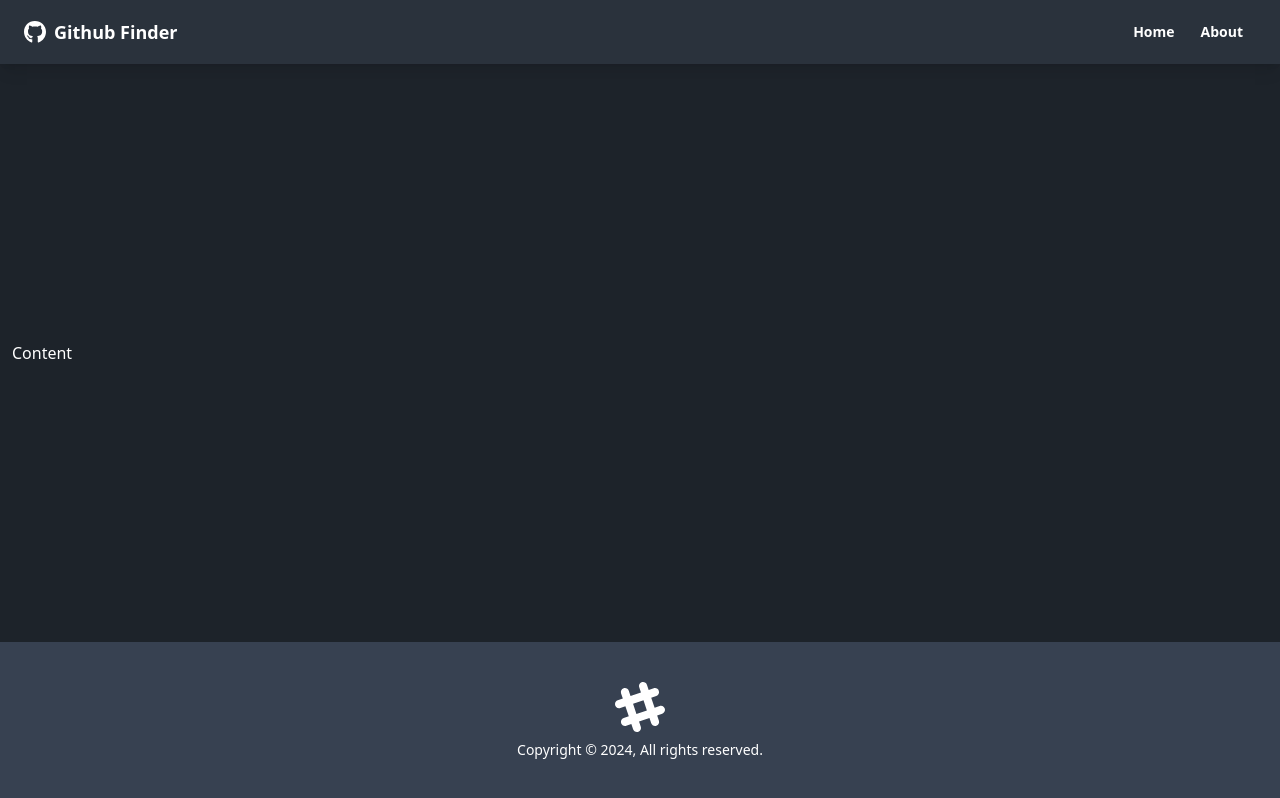
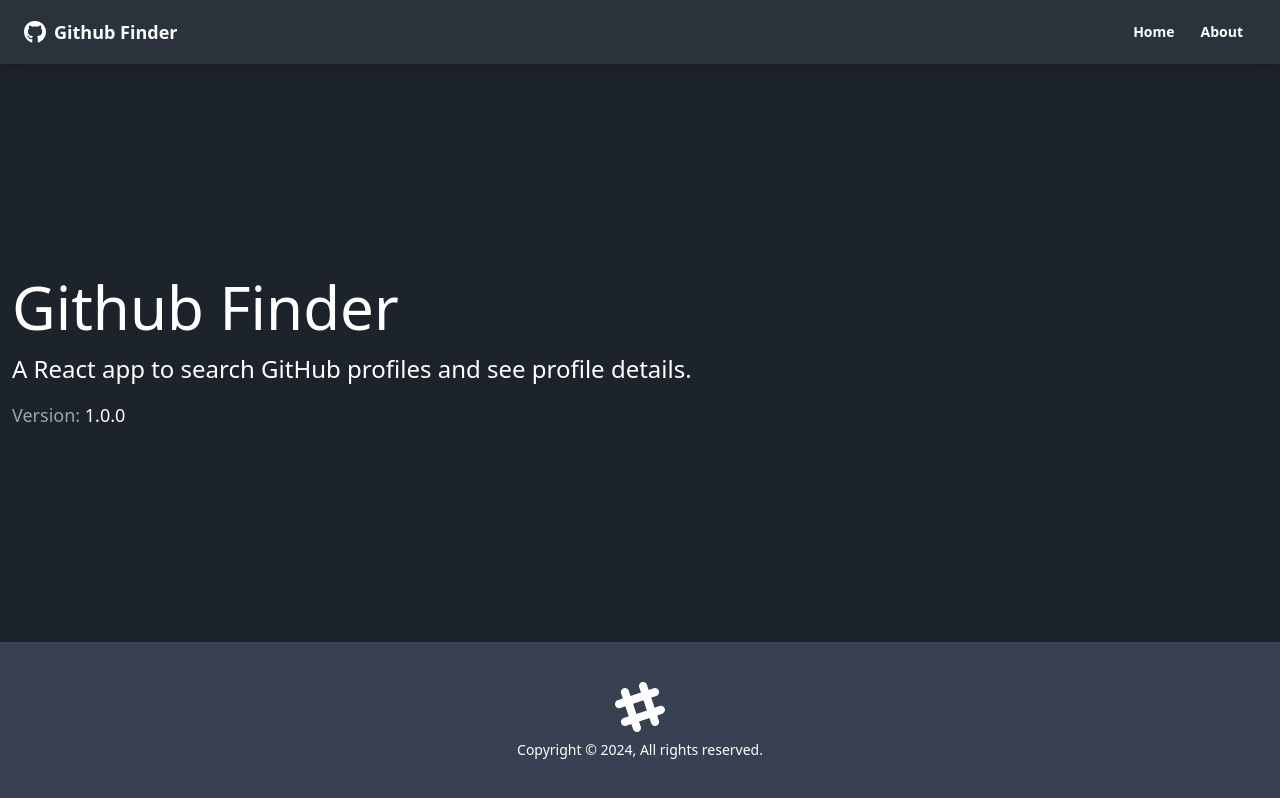
Before and after one commit to visheshtomarr/github-finder, a React (Create React App) app: page /about in a window 1280 px wide. Built offline with nearby package versions, Linux system fonts and the light colour scheme; the HTML template or start-up script is replaced by a standard one.

Commit message:
Added Home, About and Notfound pages

```diff
--- a/src/App.js
+++ b/src/App.js
@@ -1,4 +1,7 @@
-import { BrowserRouter as Router } from "react-router-dom";
+import { BrowserRouter as Router, Routes, Route } from "react-router-dom";
+import Home from "./pages/Home";
+import About from "./pages/About";
+import Notfound from "./pages/Notfound";
 import Navbar from "./components/layout/Navbar";
 import Footer from "./components/layout/Footer";
 
@@ -8,7 +11,15 @@
       <div className="text-white">
         <div className="flex flex-col justify-between h-screen">
           <Navbar title='Github Finder' />
-          <main className="container mx-auto px-3 pb-12">Content</main>
+
+          <main className="container mx-auto px-3 pb-12">
+            <Routes>
+              <Route path="/" element={ <Home /> } />
+              <Route path="/about" element={ <About /> } />
+              <Route path="/notfound" element={ <Notfound /> } />
+              <Route path="/*" element={ <Notfound /> } />
+            </Routes>
+          </main>
           <Footer />
         </div>
       </div>
--- a/src/components/layout/Navbar.jsx
+++ b/src/components/layout/Navbar.jsx
@@ -17,7 +17,7 @@
                     <Link to="/" className="btn btn-ghost btn-sm rounded-btn">
                         Home
                     </Link>
-                    <Link to="/" className="btn btn-ghost btn-sm rounded-btn">
+                    <Link to="/about" className="btn btn-ghost btn-sm rounded-btn">
                         About
                     </Link>
                 </div>
--- /dev/null
+++ b/src/pages/About.jsx
@@ -0,0 +1,15 @@
+function About() {
+  return (
+    <>
+        <h1 className="text-6xl mb-4">Github Finder</h1>
+        <p className="mb-4 text-2xl font-light">
+            A React app to search GitHub profiles and see profile details.
+        </p>
+        <p className='text-lg text-gray-400'>
+            Version: <span className='text-white'>1.0.0</span>
+        </p>
+    </>
+  )
+}
+
+export default About;
--- /dev/null
+++ b/src/pages/Home.jsx
@@ -0,0 +1,9 @@
+function Home() {
+  return (
+    <div>
+      <h1 className="text-6xl">Welcome</h1>
+    </div>
+  )
+}
+
+export default Home;
--- /dev/null
+++ b/src/pages/Notfound.jsx
@@ -0,0 +1,23 @@
+import { FaHome } from "react-icons/fa";
+import { Link } from "react-router-dom";
+
+function Notfound() {
+  return (
+    <div className="hero ">
+      <div className="text-center hero-content">
+        <div className="max-w-lg">
+            <h1 className="text-8xl font-bold mb-8">
+                Oops!
+            </h1>
+            <p className="text-5xl mb-8">404 - Page Not Found!</p>
+            <Link className="btn btn-primary btn-lg" to="/">
+                <FaHome className="mr-2" />
+                Back to Home
+            </Link>
+        </div>
+      </div>
+    </div>
+  )
+}
+
+export default Notfound;
```
